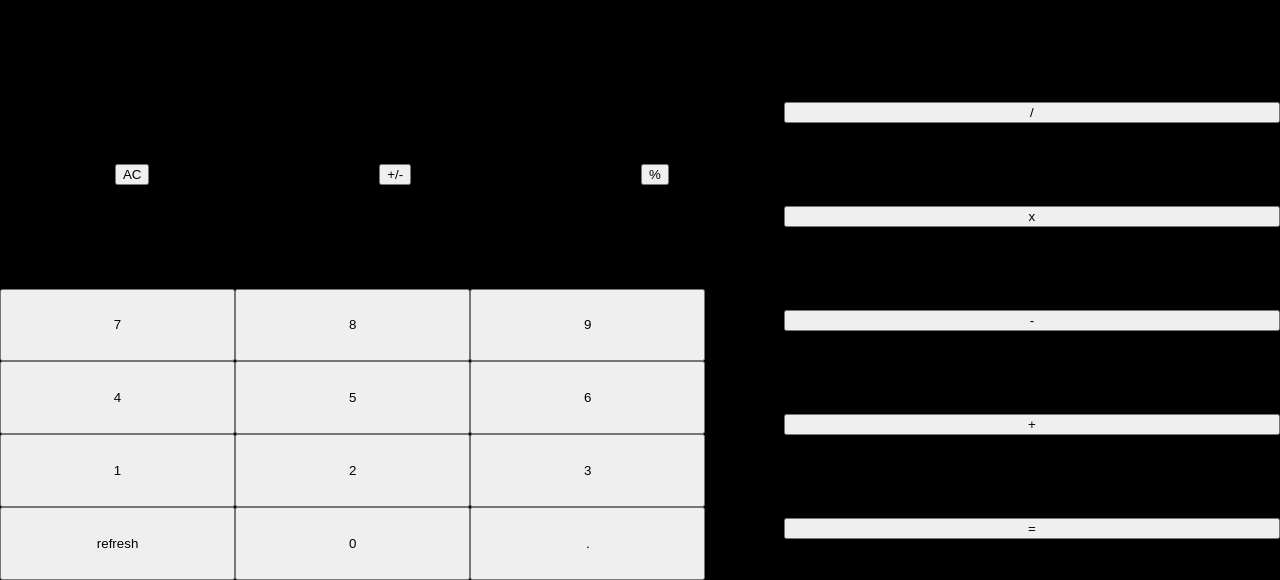
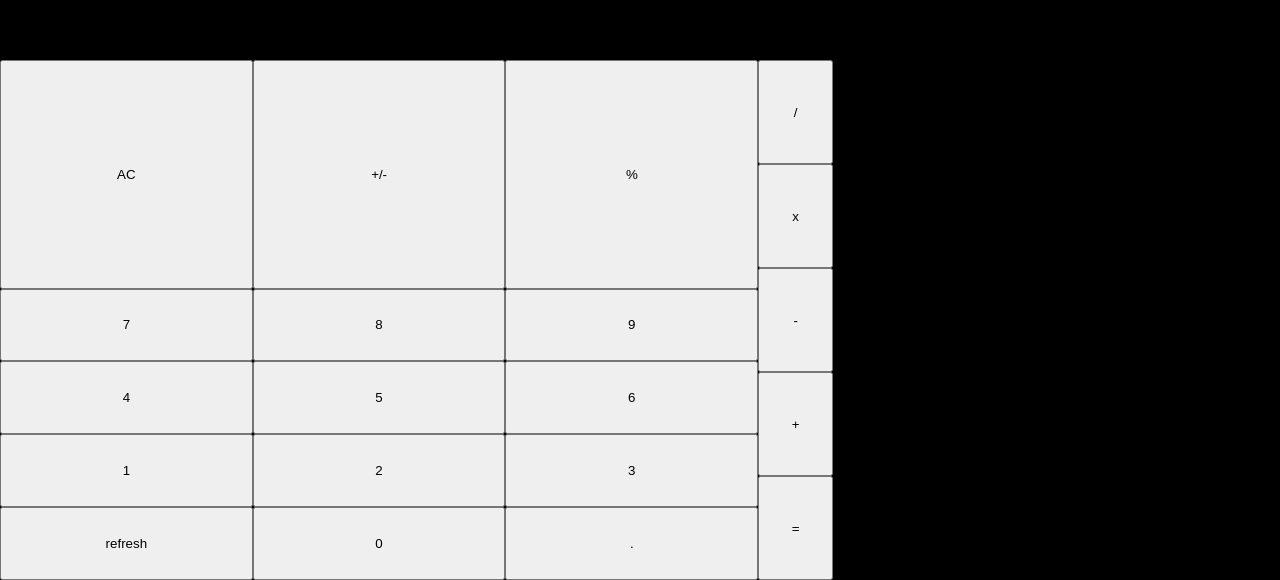
Before and after one commit to kutlo2019/calculator, a plain HTML site: page index.html in a window 1280 px wide. Shown: the part 220-800 px from the top of the page. Drawn offline with Linux system fonts and the light colour scheme.

Commit message:
arrange buttons with flex-box

```diff
--- a/styles.css
+++ b/styles.css
@@ -43,8 +43,11 @@ body {
 .functional {
     grid-area: func;
     display: flex;
-    justify-content: space-around;
-    align-items: center;
+    justify-content: center;
+}
+
+.functional > button {
+    flex-basis: 100%;
 }
 
 .numbers {
@@ -53,13 +56,18 @@ body {
     flex-wrap: wrap;
 }
 
-.numbers button {
-    flex-basis: 30%;
+.numbers > button {
+    flex-basis: 33.3333%;
 }
 
 .operations {
     grid-area: ops;
     display: flex;
     flex-direction: column;
-    justify-content: space-around;
+    justify-content: center;
+    width: 75px;
 }
+
+.operations button {
+    flex-basis: 100%;
+}
```
